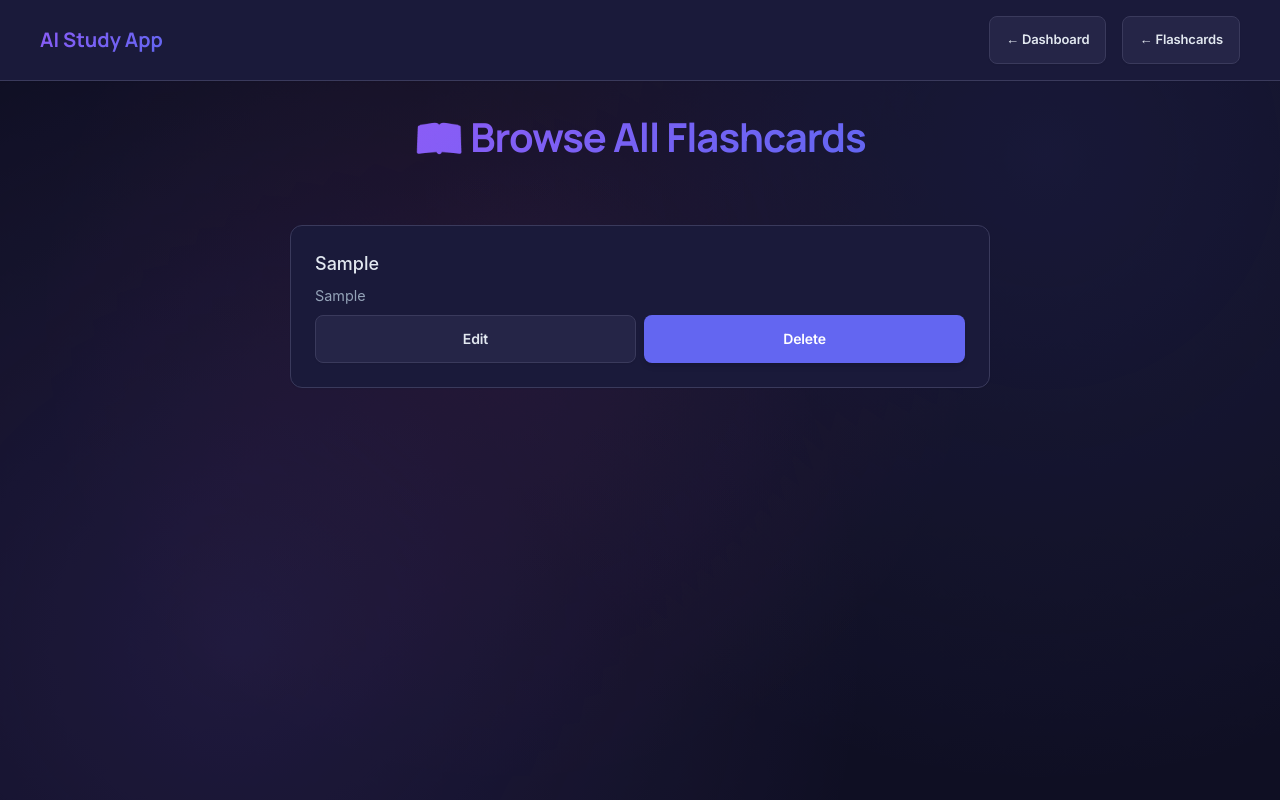
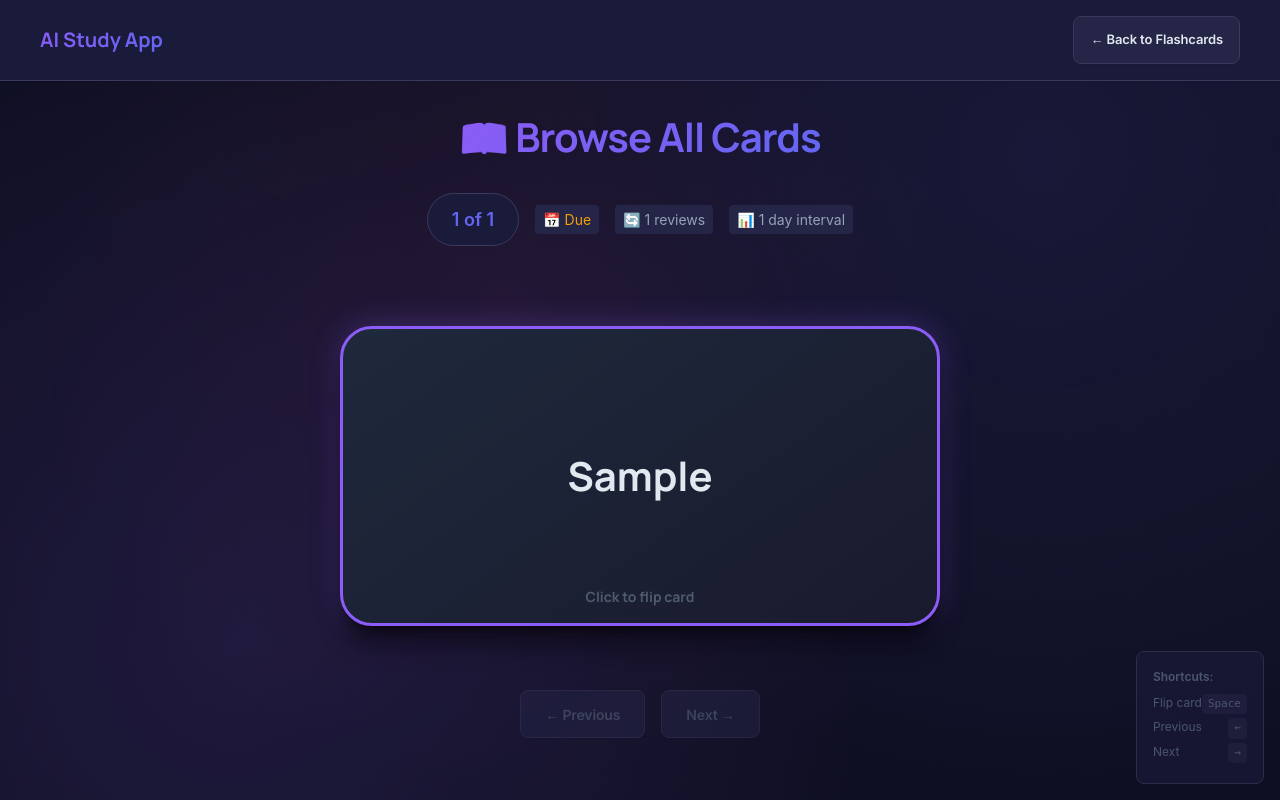
Before and after one commit to NeelKad/AI-study-app, a Flask app: page /review-all-flashcards/1 in a window 1280 px wide. Run offline with Flask 3, Linux system fonts and the light colour scheme; a user stored in the database is signed in; tables that the repository leaves empty hold one stand-in row (values such as "Sample post").

Commit message:
Update review_all_flashcards.html

```diff
--- a/templates/review_all_flashcards.html
+++ b/templates/review_all_flashcards.html
@@ -4,10 +4,7 @@
   <meta charset="UTF-8" />
   <meta name="viewport" content="width=device-width, initial-scale=1.0" />
   <title>Browse All Flashcards - AI Study App</title>
-    <link
-      rel="stylesheet"
-      href="{{ url_for('static', filename='style.css') }}"
-    />
+  <link rel="stylesheet" href="{{ url_for('static', filename='style.css') }}" />
   <style>
     :root {
       --bg-primary: #0f0f23;
@@ -22,10 +19,8 @@
       --warning: #f59e0b;
       --error: #ef4444;
       --shadow-sm: 0 1px 2px 0 rgb(0 0 0 / 0.05);
-        --shadow-md: 0 4px 6px -1px rgb(0 0 0 / 0.1),
-          0 2px 4px -2px rgb(0 0 0 / 0.1);
-        --shadow-lg: 0 10px 15px -3px rgb(0 0 0 / 0.1),
-          0 4px 6px -4px rgb(0 0 0 / 0.1);
+      --shadow-md: 0 4px 6px -1px rgb(0 0 0 / 0.1), 0 2px 4px -2px rgb(0 0 0 / 0.1);
+      --shadow-lg: 0 10px 15px -3px rgb(0 0 0 / 0.1), 0 4px 6px -4px rgb(0 0 0 / 0.1);
     }
 
     * {
@@ -35,8 +30,7 @@
     body {
       background: var(--bg-primary);
       color: var(--text-primary);
-        font-family: -apple-system, BlinkMacSystemFont, "Segoe UI", "Roboto",
-          sans-serif;
+      font-family: -apple-system, BlinkMacSystemFont, 'Segoe UI', 'Roboto', sans-serif;
       margin: 0;
       min-height: 100vh;
       line-height: 1.5;
@@ -145,119 +139,153 @@
       text-align: center;
     }
 
-      .stats-grid {
-        display: grid;
-        grid-template-columns: repeat(auto-fit, minmax(200px, 1fr));
-        gap: 1rem;
+    .flashcard-container {
+      position: relative;
       width: 100%;
-        margin-bottom: 1rem;
+      max-width: 600px;
     }
 
-      .stat-card {
-        padding: 1.5rem;
+    .flashcard {
+      cursor: pointer;
+      padding: 3rem 2rem;
+      min-height: 300px;
+      display: flex;
+      align-items: center;
+      justify-content: center;
       text-align: center;
+      font-size: 1.25rem;
+      line-height: 1.6;
+      transition: all 0.3s ease;
+      user-select: none;
+      border: 2px solid transparent;
+      position: relative;
     }
 
-      .stat-number {
-        font-size: 2rem;
-        font-weight: 700;
-        margin-bottom: 0.5rem;
+    .flashcard:hover {
+      border-color: var(--accent);
+      transform: translateY(-2px);
     }
 
-      .stat-label {
-        color: var(--text-secondary);
-        font-size: 0.875rem;
-        text-transform: uppercase;
-        letter-spacing: 0.05em;
+    .flashcard.showing-definition {
+      background: linear-gradient(135deg, var(--bg-secondary) 0%, var(--bg-tertiary) 100%);
     }
 
-      .stat-due {
-        color: var(--warning);
-      }
-      .stat-total {
-        color: var(--accent);
-      }
-      .stat-new {
-        color: var(--success);
+    .flashcard-content {
+      max-width: 100%;
+      word-wrap: break-word;
     }
 
-      .action-grid {
-        display: grid;
-        grid-template-columns: repeat(auto-fit, minmax(280px, 1fr));
-        gap: 1.5rem;
-        width: 100%;
+    .flashcard-hint {
+      position: absolute;
+      bottom: 1rem;
+      left: 50%;
+      transform: translateX(-50%);
+      font-size: 0.875rem;
+      color: var(--text-muted);
+      opacity: 0.7;
     }
 
-      .action-button {
-        padding: 2rem;
-        text-align: center;
-        font-size: 1.125rem;
-        font-weight: 600;
-        text-decoration: none;
-        min-height: 140px;
+    .navigation-controls {
       display: flex;
-        flex-direction: column;
-        align-items: center;
       justify-content: center;
       gap: 1rem;
+      align-items: center;
+      flex-wrap: wrap;
     }
 
-      .action-icon {
-        font-size: 2.5rem;
+    .card-counter {
+      text-align: center;
+      color: var(--accent);
+      font-weight: 600;
+      font-size: 1.125rem;
+      padding: 0.75rem 1.5rem;
+      background: var(--bg-secondary);
+      border-radius: 2rem;
+      border: 1px solid var(--bg-border);
+      white-space: nowrap;
     }
 
-      .loading-container {
-        display: none;
-        text-align: center;
-        margin: 2rem 0;
+    .card-info {
+      display: flex;
+      justify-content: space-between;
+      align-items: center;
+      margin-bottom: 1rem;
+      gap: 1rem;
+      flex-wrap: wrap;
     }
 
-      .loading-content {
-        display: inline-flex;
-        align-items: center;
-        gap: 0.75rem;
-        padding: 1rem 1.5rem;
-        background: var(--bg-secondary);
-        border-radius: 0.75rem;
-        border: 1px solid var(--bg-border);
+    .card-stats {
+      display: flex;
+      gap: 1rem;
+      font-size: 0.875rem;
+      color: var(--text-secondary);
+      flex-wrap: wrap;
     }
 
-      .spinner {
-        width: 20px;
-        height: 20px;
-        border: 2px solid var(--bg-border);
-        border-top: 2px solid var(--accent);
-        border-radius: 50%;
-        animation: spin 1s linear infinite;
+    .stat-item {
+      display: flex;
+      align-items: center;
+      gap: 0.25rem;
+      padding: 0.25rem 0.5rem;
+      background: var(--bg-tertiary);
+      border-radius: 0.25rem;
     }
 
-      @keyframes spin {
-        0% {
-          transform: rotate(0deg);
-        }
-        100% {
-          transform: rotate(360deg);
-        }
+    .empty-state {
+      text-align: center;
+      padding: 3rem 2rem;
+      color: var(--text-secondary);
     }
 
-      .message {
-        padding: 1rem 1.5rem;
-        border-radius: 0.5rem;
+    .empty-title {
+      font-size: 1.5rem;
       font-weight: 600;
-        text-align: center;
-        margin-top: 1rem;
+      margin-bottom: 1rem;
+      color: var(--text-primary);
     }
 
-      .message.error {
-        background: rgba(239, 68, 68, 0.1);
-        color: var(--error);
-        border: 1px solid rgba(239, 68, 68, 0.2);
+    .empty-subtitle {
+      margin-bottom: 2rem;
     }
 
-      .message.success {
-        background: rgba(16, 185, 129, 0.1);
-        color: var(--success);
-        border: 1px solid rgba(16, 185, 129, 0.2);
+    .loading-state {
+      text-align: center;
+      color: var(--text-secondary);
+      font-size: 1.125rem;
+      padding: 3rem 2rem;
+    }
+
+    .keyboard-shortcuts {
+      position: fixed;
+      bottom: 1rem;
+      right: 1rem;
+      background: var(--bg-secondary);
+      border: 1px solid var(--bg-border);
+      border-radius: 0.5rem;
+      padding: 1rem;
+      font-size: 0.75rem;
+      color: var(--text-muted);
+      max-width: 200px;
+      opacity: 0.7;
+      transition: opacity 0.2s ease;
+    }
+
+    .keyboard-shortcuts:hover {
+      opacity: 1;
+    }
+
+    .shortcut-item {
+      display: flex;
+      justify-content: space-between;
+      margin-bottom: 0.25rem;
+    }
+
+    .shortcut-key {
+      background: var(--bg-tertiary);
+      padding: 0.125rem 0.375rem;
+      border-radius: 0.25rem;
+      font-family: monospace;
+      font-size: 0.6875rem;
     }
 
     @media (max-width: 768px) {
@@ -267,15 +295,23 @@
       .main-container {
         padding: 1rem;
       }
-        .button {
-          padding: 0.75rem 1rem;
-          font-size: 0.875rem;
-        }
       .page-title {
         font-size: 2rem;
       }
-        .action-grid {
-          grid-template-columns: 1fr;
+      .flashcard {
+        padding: 2rem 1.5rem;
+        min-height: 250px;
+        font-size: 1.125rem;
+      }
+      .keyboard-shortcuts {
+        display: none;
+      }
+      .card-info {
+        flex-direction: column;
+        align-items: stretch;
+      }
+      .navigation-controls {
+        gap: 0.5rem;
       }
     }
   </style>
@@ -285,131 +321,252 @@
     <nav class="navbar">
       <div class="nav-content">
         <a href="{{ url_for('index') }}" class="nav-logo">AI Study App</a>
-          <div style="display: flex; gap: 1rem; align-items: center">
-            <a
-              href="{{ url_for('dashboard') }}"
-              class="button button-secondary"
-              style="padding: 0.5rem 1rem; font-size: 0.8125rem"
-            >
-              ← Dashboard
-            </a>
-            <a
-              href="{{ url_for('flashcards', note_id=note_id) }}"
-              class="button button-secondary"
-              style="padding: 0.5rem 1rem; font-size: 0.8125rem"
-            >
-              ← Flashcards
+        <div style="display: flex; gap: 1rem; align-items: center;">
+          <a href="{{ url_for('flashcards', note_id=note_id) }}" class="button button-secondary" style="padding: 0.5rem 1rem; font-size: 0.8125rem;">
+            ← Back to Flashcards
           </a>
         </div>
       </div>
     </nav>
   </header>
+
   <main class="main-container">
-      <h1 class="page-title">📖 Browse All Flashcards</h1>
-      <div id="loadingIndicator" class="loading-container">
-        <div class="loading-content">
-          <div class="spinner"></div>
-          <span style="color: var(--text-secondary); font-weight: 500">
-            Loading all flashcards...
-          </span>
+    <h1 class="page-title">📖 Browse All Cards</h1>
+
+    <div id="cardInfo" class="card-info" style="display: none;">
+      <div class="card-counter" id="cardCounter"></div>
+      <div class="card-stats" id="cardStats"></div>
+    </div>
+
+    <div class="flashcard-container">
+      <div id="flashcard" class="card flashcard">
+        <div class="flashcard-content">
+          <div class="loading-state">Loading your flashcards...</div>
+        </div>
+        <div id="flashcardHint" class="flashcard-hint" style="display: none;">
+          Click to flip card
         </div>
       </div>
-      <div id="messageContainer"></div>
-      <div
-        id="flashcardList"
-        style="width: 100%; max-width: 700px; margin: 0 auto"
-      ></div>
+    </div>
+
+    <div id="navigationControls" class="navigation-controls" style="display: none;">
+      <button class="button button-secondary" id="prevBtn">
+        ← Previous
+      </button>
+      <button class="button button-secondary" id="nextBtn">
+        Next →
+      </button>
+    </div>
+
+    <div id="emptyState" class="empty-state" style="display: none;">
+      <div class="empty-title">📚 No Flashcards Found</div>
+      <div class="empty-subtitle">Generate some flashcards first to start studying!</div>
+      <a href="{{ url_for('flashcards', note_id=note_id) }}" class="button">
+        Generate Flashcards
+      </a>
+    </div>
   </main>
+
+  <div class="keyboard-shortcuts">
+    <div style="font-weight: 600; margin-bottom: 0.5rem;">Shortcuts:</div>
+    <div class="shortcut-item">
+      <span>Flip card</span>
+      <span class="shortcut-key">Space</span>
+    </div>
+    <div class="shortcut-item">
+      <span>Previous</span>
+      <span class="shortcut-key">←</span>
+    </div>
+    <div class="shortcut-item">
+      <span>Next</span>
+      <span class="shortcut-key">→</span>
+    </div>
+  </div>
+
   <script>
-      const noteId = {{ note_id }};
-      const loadingIndicator = document.getElementById('loadingIndicator');
-      const messageContainer = document.getElementById('messageContainer');
-      const flashcardList = document.getElementById('flashcardList');
+    const flashcardDiv = document.getElementById('flashcard');
+    const flashcardContent = flashcardDiv.querySelector('.flashcard-content');
+    const flashcardHint = document.getElementById('flashcardHint');
+    const prevBtn = document.getElementById('prevBtn');
+    const nextBtn = document.getElementById('nextBtn');
+    const cardCounter = document.getElementById('cardCounter');
+    const cardStats = document.getElementById('cardStats');
+    const cardInfo = document.getElementById('cardInfo');
+    const navigationControls = document.getElementById('navigationControls');
+    const emptyState = document.getElementById('emptyState');
 
-      function showMessage(text, type = 'info') {
-        messageContainer.innerHTML = `<div class="message ${type}">${text}</div>`;
-      }
-      function clearMessage() {
-        messageContainer.innerHTML = '';
+    let flashcards = [];
+    let currentIndex = 0;
+    let showingDefinition = false;
+
+    async function loadAllFlashcards() {
+      try {
+        const response = await fetch(`/api/flashcards/all?note_id={{ note_id }}`);
+        if (!response.ok) {
+          throw new Error('Failed to load flashcards');
         }
 
-      async function loadAllFlashcards() {
-        loadingIndicator.style.display = 'block';
-        clearMessage();
-        try {
-          const response = await fetch(`/api/flashcards/all?note_id=${noteId}`);
-          if (response.ok) {
-            const flashcards = await response.json();
-            displayFlashcards(flashcards);
+        const data = await response.json();
+        flashcards = data.map(card => ({
+          id: card.id,
+          term: card.term,
+          definition: card.definition,
+          interval: card.interval,
+          repetitions: card.repetitions,
+          ease_factor: card.ease_factor,
+          due_date: new Date(card.due_date)
+        }));
+
+        currentIndex = 0;
+        showingDefinition = false;
+
+        if (flashcards.length === 0) {
+          showEmptyState();
         } else {
-            showMessage('Failed to load flashcards.', 'error');
+          updateFlashcard();
+          cardInfo.style.display = 'flex';
+          navigationControls.style.display = 'flex';
         }
       } catch (error) {
-          showMessage('Error loading flashcards.', 'error');
-        } finally {
-          loadingIndicator.style.display = 'none';
+        flashcardContent.innerHTML = `<div style="color: var(--error);">Error: ${error.message}</div>`;
+        console.error('Error loading flashcards:', error);
       }
     }
 
-      function displayFlashcards(flashcards) {
+    function showEmptyState() {
+      flashcardDiv.style.display = 'none';
+      navigationControls.style.display = 'none';
+      cardInfo.style.display = 'none';
+      emptyState.style.display = 'block';
+    }
+
+    function updateFlashcard() {
       if (flashcards.length === 0) {
-          showMessage('No flashcards found.', 'info');
-          flashcardList.innerHTML = '';
+        showEmptyState();
         return;
       }
-        flashcardList.innerHTML = flashcards
-          .map(
-            (card) => `
-          <div class="card" style="margin-bottom: 1rem; padding: 1.5rem;">
-            <div style="font-size: 1.125rem; font-weight: 500; margin-bottom: 0.5rem;">
-              ${card.term}
-            </div>
-            <div style="margin-bottom: 0.5rem; color: var(--text-secondary); font-size: 0.9rem;">
-              ${card.definition}
-            </div>
-            <div style="display: flex; gap: 0.5rem; justify-content: center;">
-              <a
-                href="{{ url_for('edit_flashcard', card_id = '${card.id}') }}"
-                class="button button-secondary"
-                style="flex: 1"
-              >
-                Edit
-              </a>
-              <button
-                class="button"
-                onclick="deleteFlashcard(${card.id})"
-                style="flex: 1"
-              >
-                Delete
-              </button>
-            </div>
-          </div>
-        `
-          )
-          .join('');
+
+      const card = flashcards[currentIndex];
+      flashcardContent.textContent = showingDefinition ? card.definition : card.term;
+
+      // Update counter
+      cardCounter.textContent = `${currentIndex + 1} of ${flashcards.length}`;
+
+      // Update stats
+      const today = new Date();
+      today.setHours(0, 0, 0, 0);
+      const cardDue = new Date(card.due_date);
+      cardDue.setHours(0, 0, 0, 0);
+
+      const isDue = cardDue <= today;
+      const isNew = card.repetitions === 0;
+
+      let statusText = '';
+      let statusColor = 'var(--text-secondary)';
+
+      if (isNew) {
+        statusText = 'New';
+        statusColor = 'var(--success)';
+      } else if (isDue) {
+        statusText = 'Due';
+        statusColor = 'var(--warning)';
+      } else {
+        const daysUntilDue = Math.ceil((cardDue - today) / (1000 * 60 * 60 * 24));
+        statusText = `Due in ${daysUntilDue} day${daysUntilDue !== 1 ? 's' : ''}`;
+        statusColor = 'var(--text-secondary)';
       }
 
-      async function deleteFlashcard(cardId) {
-        if (!confirm('Are you sure you want to delete this flashcard?')) return;
-        loadingIndicator.style.display = 'block';
-        clearMessage();
-        try {
-          const response = await fetch(`/api/flashcards/${cardId}`, {
-            method: 'DELETE',
-          });
-          if (response.ok) {
-            showMessage('Flashcard deleted successfully!', 'success');
-            loadAllFlashcards();
+      cardStats.innerHTML = `
+        <div class="stat-item" style="color: ${statusColor};">
+          <span>📅</span>
+          <span>${statusText}</span>
+        </div>
+        <div class="stat-item">
+          <span>🔄</span>
+          <span>${card.repetitions} reviews</span>
+        </div>
+        <div class="stat-item">
+          <span>📊</span>
+          <span>${card.interval} day interval</span>
+        </div>
+      `;
+
+      // Update hint visibility and card styling
+      if (showingDefinition) {
+        flashcardHint.style.display = 'none';
+        flashcardDiv.classList.add('showing-definition');
       } else {
-            showMessage('Failed to delete flashcard.', 'error');
+        flashcardHint.style.display = 'block';
+        flashcardDiv.classList.remove('showing-definition');
       }
-        } catch (error) {
-          showMessage('Error deleting flashcard.', 'error');
-        } finally {
-          loadingIndicator.style.display = 'none';
+
+      // Update navigation buttons
+      prevBtn.disabled = currentIndex === 0;
+      nextBtn.disabled = currentIndex === flashcards.length - 1;
+    }
+
+    function navigateToCard(newIndex) {
+      if (newIndex >= 0 && newIndex < flashcards.length) {
+        currentIndex = newIndex;
+        showingDefinition = false;
+        updateFlashcard();
       }
     }
 
+    // Event listeners
+    flashcardDiv.addEventListener('click', () => {
+      if (flashcards.length > 0) {
+        showingDefinition = !showingDefinition;
+        updateFlashcard();
+      }
+    });
+
+    prevBtn.addEventListener('click', () => {
+      if (currentIndex > 0) {
+        navigateToCard(currentIndex - 1);
+      }
+    });
+
+    nextBtn.addEventListener('click', () => {
+      if (currentIndex < flashcards.length - 1) {
+        navigateToCard(currentIndex + 1);
+      }
+    });
+
+    // Keyboard shortcuts
+    document.addEventListener('keydown', (e) => {
+      if (flashcards.length === 0) return;
+
+      switch(e.key) {
+        case ' ':
+        case 'Enter':
+          e.preventDefault();
+          flashcardDiv.click();
+          break;
+        case 'ArrowLeft':
+          e.preventDefault();
+          if (currentIndex > 0) {
+            navigateToCard(currentIndex - 1);
+          }
+          break;
+        case 'ArrowRight':
+          e.preventDefault();
+          if (currentIndex < flashcards.length - 1) {
+            navigateToCard(currentIndex + 1);
+          }
+          break;
+        case 'Home':
+          e.preventDefault();
+          navigateToCard(0);
+          break;
+        case 'End':
+          e.preventDefault();
+          navigateToCard(flashcards.length - 1);
+          break;
+      }
+    });
+
+    // Load flashcards when page loads
     document.addEventListener('DOMContentLoaded', loadAllFlashcards);
   </script>
 </body>
```
Lines whose indentation alone changed are shown as unchanged.
